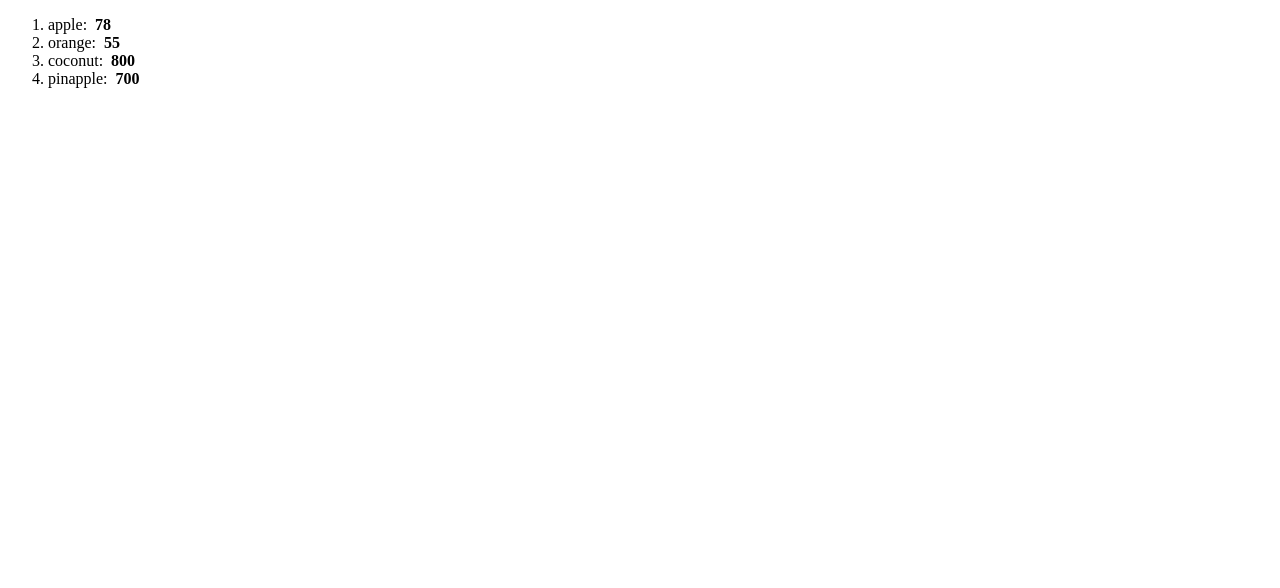
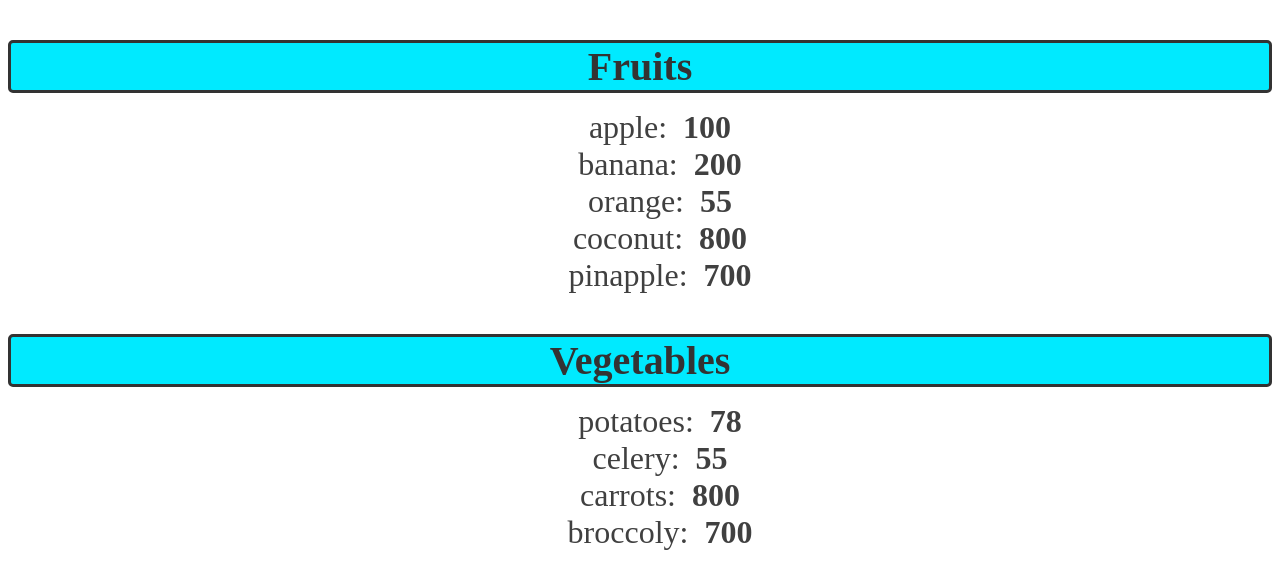
Before and after one commit to alubaidillah/React-Project, a React (Vite) app in the folder Card-Project/: page / in a window 1280 px wide. Shown: the top 588 px of the page. Built offline with nearby package versions, Linux system fonts and the light colour scheme.

Commit message:
end of course, congrats!!!

```diff
--- a/Card-Project/package.json
+++ b/Card-Project/package.json
@@ -10,6 +10,7 @@
     "preview": "vite preview"
   },
   "dependencies": {
+    "prop-types": "^15.8.1",
     "react": "^19.0.0",
     "react-dom": "^19.0.0"
   },
--- a/Card-Project/src/App.jsx
+++ b/Card-Project/src/App.jsx
@@ -1,8 +1,25 @@
 import List from './List.jsx'
 
 function App() {
+
+  const fruits = [{id: 1, name: "apple", calories: 100},
+    {id: 5, name: "banana", calories: 200},
+    {id: 2, name: "orange", calories: 55},
+    {id: 3, name: "coconut", calories: 800},
+    {id: 4, name: "pinapple", calories: 700}
+];
+
+const vegetables = [{id: 3, name: "potatoes", calories:78},
+                    {id: 6, name: "celery", calories: 55},
+                    {id: 7, name: "carrots", calories: 800},
+                    {id: 8, name: "broccoly", calories: 700}
+];
+
   return(
-    <List/>
+    <>
+    {fruits.length > 0 && <List items={fruits} category="Fruits"/> }
+    {vegetables.length > 0 && <List items={vegetables} category="Vegetables" />}
+    </>
 
 
   );
--- a/Card-Project/src/List.jsx
+++ b/Card-Project/src/List.jsx
@@ -1,11 +1,9 @@
+import PropTypes from 'prop-types';
 
+function List(props){
 
-function List(){
-    const fruits = [{id: 1, name: "apple", calories:78},
-                    {id: 2, name: "orange", calories: 55},
-                    {id: 3, name: "coconut", calories: 800},
-                    {id: 4, name: "pinapple", calories: 700}
-                ];
+    const category = props.category;
+    const itemList = props.items;
 
     //fruits.sort((a,b) => a.name.localeCompare(b.name)); //ALPABETICAL
     //fruits.sort((a,b) => b.name.localeCompare(a.name)); //REVERSE ALPABETICAL
@@ -15,12 +13,31 @@ function List(){
     // const lowCalFruit = fruits.filter(fruit => fruit.calories < 100); // Memunculkan kalori yang kurang dari 100
     // const hightCalFruit = fruits.filter(fruit => fruit.calories >= 100); //
 
-    const listItems = fruits.map(fruit=> <li key={fruit.id}>
-                                            {fruit.name}: &nbsp;
-                                            <b>{fruit.calories}</b>
+    const listItems = itemList.map(item=> <li key={item.id}>
+                                            {item.name}: &nbsp;
+                                            <b>{item.calories}</b>
                                                 </li>)
 
-    return(<ol>{listItems}</ol>)
+    return(<>
+            <h3 className="list-category">{category}</h3>
+            <ol className="list-item">{listItems}</ol>
+    </>)
+}
+
+List.propTypes = {
+    category: PropTypes.string,
+    items: PropTypes.arrayOf(
+        PropTypes.shape({
+            id: PropTypes.number.isRequired,
+            name: PropTypes.string.isRequired,
+            calories: PropTypes.number.isRequired,
+        })
+    ),
+};
+
+List.defaultProps = {
+    category: "Category",
+    items: [],
 }
 
 export default List
--- a/Card-Project/src/index.css
+++ b/Card-Project/src/index.css
@@ -1,29 +1,23 @@
-.card{
-  border: 1px solid black;
-  border-radius: 10px;
-  box-shadow: 5px 5px 5px hsl(0, 0%, 0%, 0.2);
-  padding: 20px;
-  margin: 10px;
+.list-category{
+  font-size: 2.5em;
+  font-weight: bold;
+  color: hsl(0, 0%, 20%);
+  margin-bottom: 10px;
   text-align: center;
-  max-width: 250px;
-  display: inline-block;
+  border: 3px solid;
+  border-radius: 5px;
+  background-color: hsl(185, 100%, 50%);
 }
 
-.card .card-image{
-  max-width: 60%;
-  height: auto;
-  border-radius: 50%;
-  margin-bottom: 10px;
+.list-item li{
+  font-size: 2em;
+  list-style: none;
+  color: hsl(0, 0%, 25%);
+  text-align: center;
+  margin: 0;
 }
 
-.card .card-title{
-  font-family: Arial, Helvetica, sans-serif;
-  margin: 0;
-  color: rgb(71, 69, 69)
+.list-item li:hover{
+  color: hsl(0, 0%, 45%);
+  cursor: pointer;
 }
-
-.card .card-text{
-  font-family: Arial, Helvetica, sans-serif;
-  color: hsl(0, 0%, 30%);
-
-}
```
Also changed, not shown: 1 other file (tests, documents, lock files or other folders).
